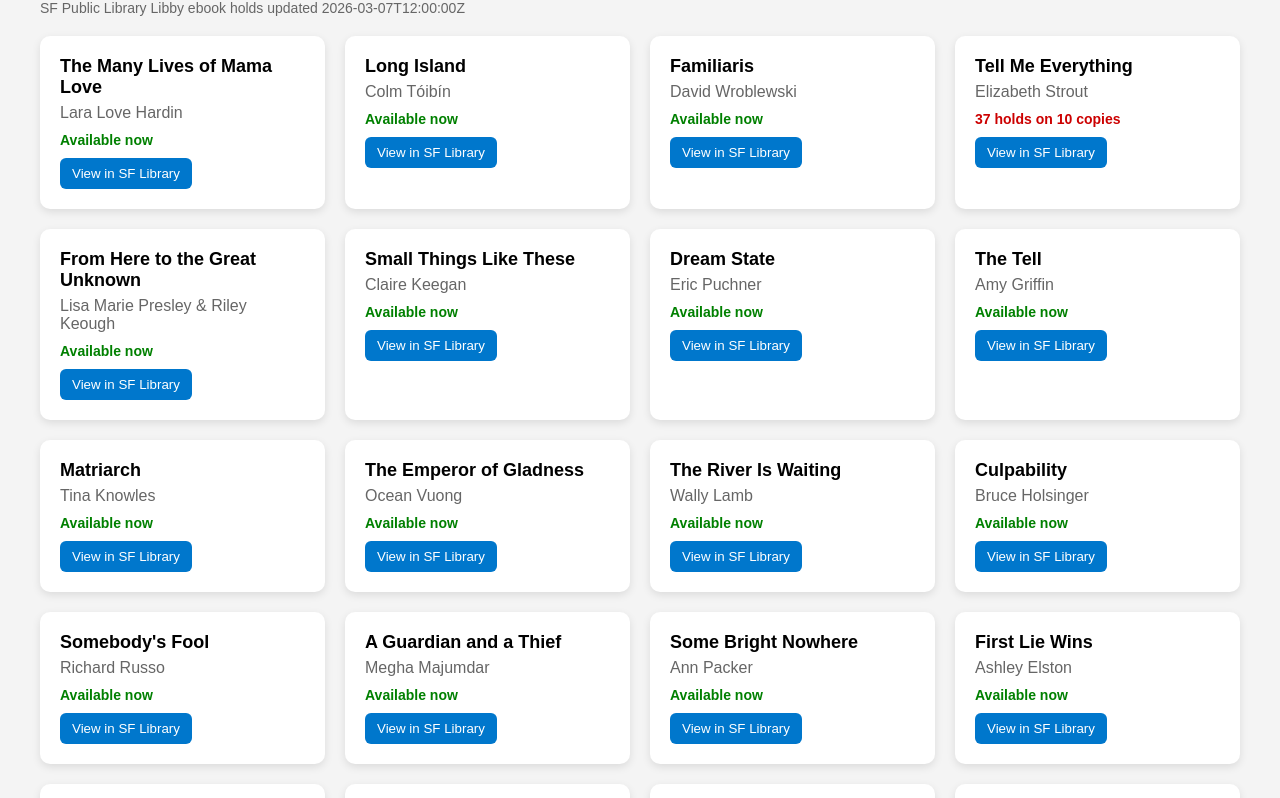
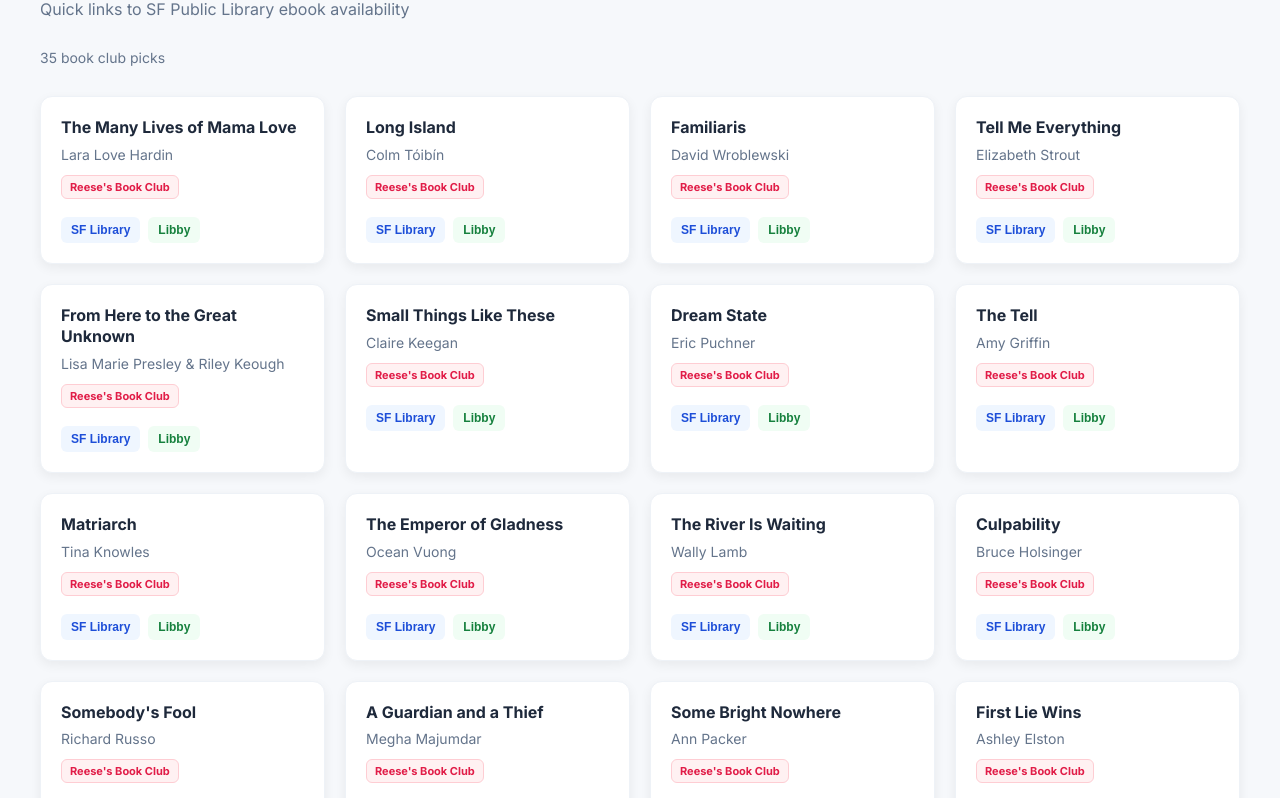
Before and after one commit to samsheehan111/ClaudeCode-Test---Bracket, a plain HTML site: page bookclub.html in a window 1280 px wide. Shown: the part 107-905 px from the top of the page. Drawn offline with Linux system fonts and the light colour scheme.

Commit message:
Update bookclub.html

```diff
--- a/bookclub.html
+++ b/bookclub.html
@@ -1,133 +1,195 @@
 <!DOCTYPE html>
-<html>
+<html lang="en">
+
 <head>
+
 <meta charset="UTF-8">
+<meta name="viewport" content="width=device-width, initial-scale=1.0">
+
 <title>Book Club Library Tracker</title>
+
+<link rel="preconnect" href="https://fonts.googleapis.com">
+<link href="https://fonts.googleapis.com/css2?family=Inter:wght@400;500;600;700&display=swap" rel="stylesheet">
 
 <style>
 
+*{
+box-sizing:border-box;
+}
+
 body{
-font-family:Arial;
-background:#f4f4f4;
-margin:40px;
+font-family:'Inter',sans-serif;
+background:#f6f8fb;
+margin:0;
+padding:40px;
+color:#1e293b;
 }
 
 h1{
+margin-bottom:6px;
+}
+
+.subtitle{
+color:#64748b;
 margin-bottom:30px;
 }
 
 .grid{
 display:grid;
-grid-template-columns:repeat(auto-fill,minmax(250px,1fr));
+grid-template-columns:repeat(auto-fill,minmax(260px,1fr));
 gap:20px;
 }
 
 .card{
 background:white;
 padding:20px;
-border-radius:10px;
-box-shadow:0 3px 8px rgba(0,0,0,.1);
+border-radius:12px;
+box-shadow:0 4px 12px rgba(0,0,0,.06);
+border:1px solid #eef2f7;
+display:flex;
+flex-direction:column;
+gap:8px;
+transition:transform .15s;
+}
+
+.card:hover{
+transform:translateY(-4px);
 }
 
 .title{
-font-weight:bold;
-font-size:18px;
-margin-bottom:6px;
+font-weight:700;
+font-size:16px;
+line-height:1.3;
 }
 
 .author{
-color:#666;
-margin-bottom:10px;
+color:#64748b;
+font-size:14px;
 }
 
-.holds{
-font-size:14px;
-margin-bottom:10px;
+.rating{
+font-size:13px;
+font-weight:600;
+color:#b45309;
 }
 
-.available{
-color:green;
-font-weight:bold;
+.club{
+font-size:11px;
+font-weight:700;
+padding:4px 8px;
+border-radius:6px;
+display:inline-block;
+margin-top:4px;
+width:max-content;
 }
 
-.unavailable{
-color:#cc0000;
-font-weight:bold;
+.oprah{
+background:#faf5ff;
+color:#7c3aed;
+border:1px solid #ddd6fe;
+}
+
+.reese{
+background:#fff1f2;
+color:#e11d48;
+border:1px solid #fecdd3;
+}
+
+.links{
+margin-top:10px;
+display:flex;
+gap:8px;
+flex-wrap:wrap;
 }
 
 button{
-padding:8px 12px;
+padding:6px 10px;
 border:none;
-background:#0077cc;
-color:white;
 border-radius:6px;
+font-size:12px;
+font-weight:600;
 cursor:pointer;
 }
 
-button:hover{
-background:#005fa3;
+.lib{
+background:#eff6ff;
+color:#1d4ed8;
+}
+
+.libby{
+background:#f0fdf4;
+color:#15803d;
 }
 
 .updated{
-margin-bottom:20px;
-color:#666;
+margin-bottom:30px;
+color:#64748b;
 font-size:14px;
 }
 
 </style>
+
 </head>
 
 <body>
 
-<h1>Oprah & Reese Book Club Tracker</h1>
+<h1>📚 Oprah & Reese Book Club Tracker</h1>
+<div class="subtitle">Quick links to SF Public Library ebook availability</div>
 
-<div class="updated" id="updated">Loading library data...</div>
+<div class="updated" id="updated">Loading books...</div>
 
 <div class="grid" id="books"></div>
 
 <script>
 
-async function loadData(){
+async function loadBooks(){
 
 const booksRes = await fetch("./books.json")
-const holdsRes = await fetch("./holds.json")
-
 const books = await booksRes.json()
-const holds = await holdsRes.json()
 
 document.getElementById("updated").innerText =
-"SF Public Library Libby ebook holds updated " + holds.updated
+books.length + " book club picks"
 
 const grid = document.getElementById("books")
 grid.innerHTML=""
 
 books.forEach(book=>{
 
-const holdData = holds.books[book.id]
-
-let holdText=""
-let holdClass="available"
-
-if(!holdData || holdData.holds === 0){
-
-holdText="Available now"
-holdClass="available"
-
-}else{
-
-holdText=holdData.holds + " holds on " + holdData.copies + " copies"
-holdClass="unavailable"
-
-}
-
 const card=document.createElement("div")
 card.className="card"
 
+const clubClass = book.club === "oprah" ? "oprah" : "reese"
+
+const ratingHTML = book.rating
+? `<div class="rating">⭐ ${book.rating} Goodreads</div>`
+: ""
+
 card.innerHTML=`
+
 <div class="title">${book.title}</div>
+
 <div class="author">${book.author}</div>
-<div class="holds ${holdClass}">${holdText}</div>
-<button onclick="window.open('${book.sf_url}','_blank')">View in SF Library</button>
+
+${ratingHTML}
+
+<div class="club ${clubClass}">
+${book.club === "oprah" ? "Oprah's Book Club" : "Reese's Book Club"}
+</div>
+
+<div class="links">
+
+<button class="lib"
+onclick="window.open('${book.sf_url}','_blank')">
+SF Library
+</button>
+
+<button class="libby"
+onclick="window.open('https://libbyapp.com/search/sfpl/search/query-${encodeURIComponent(book.title)}','_blank')">
+Libby
+</button>
+
+</div>
+
 `
 
 grid.appendChild(card)
@@ -136,7 +198,7 @@
 
 }
 
-loadData()
+loadBooks()
 
 </script>
 
```
